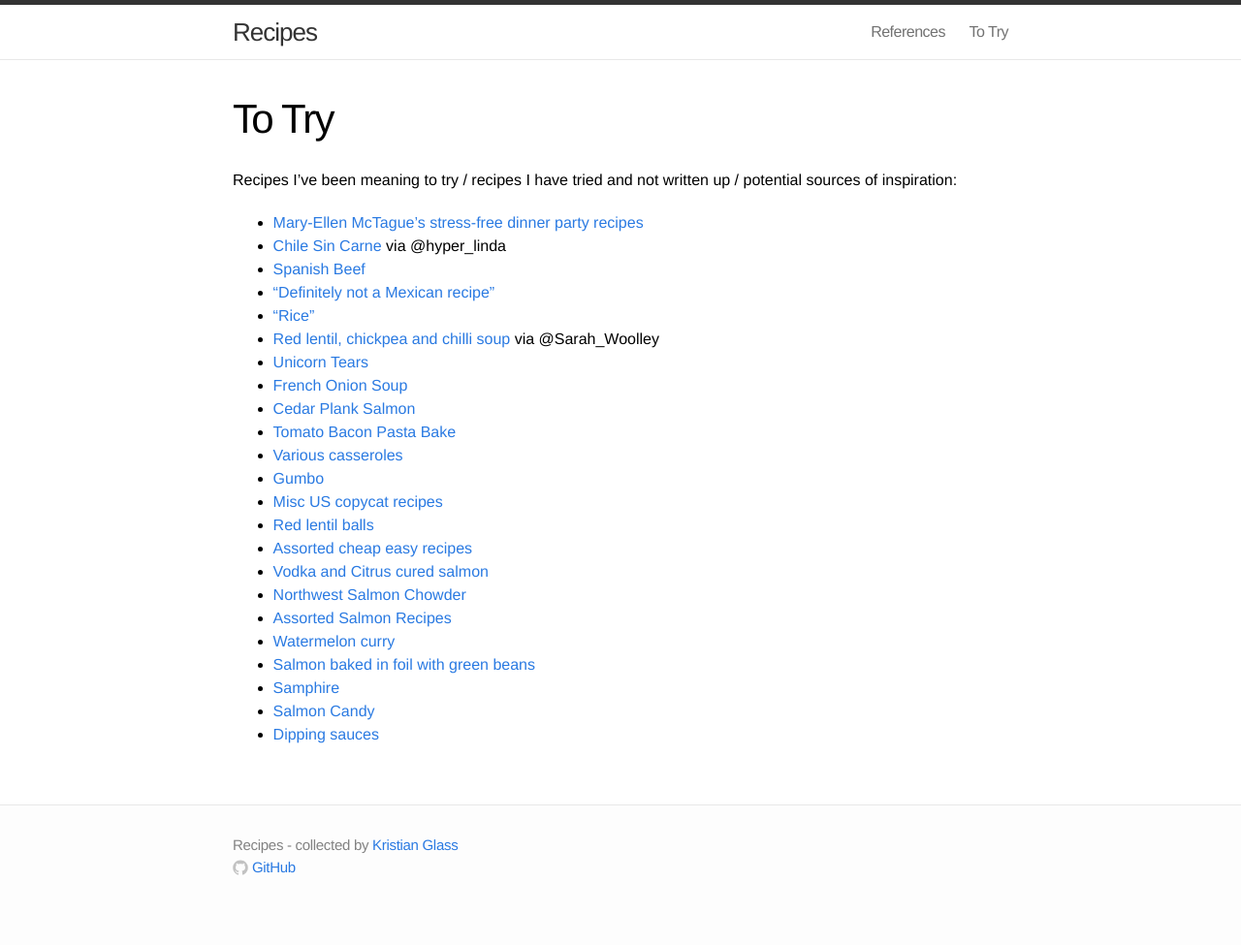
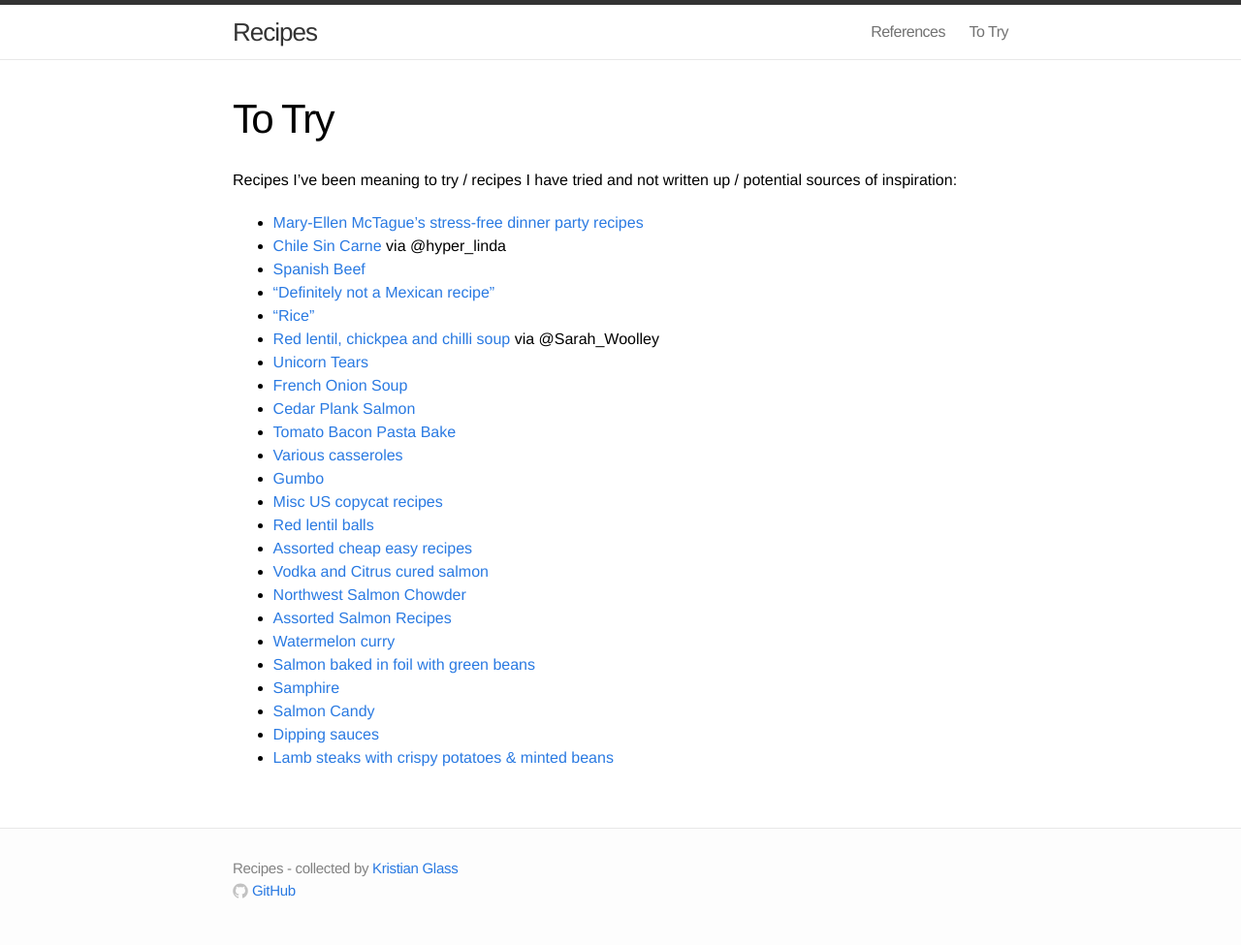
Before and after one commit to doismellburning/recipes, a Jekyll site: the page built from www/to-try.md, in a window 1280 px wide. Shown: the whole page at 97% size. Built offline with Jekyll 4.4.1, drawn with Linux system fonts in a browser that asks for light colours; before the commit the page ends 951 px from its top, so only the background shows below that.

Commit message:
Added lamb recipe

```diff
--- a/www/to-try.md
+++ b/www/to-try.md
@@ -28,3 +28,4 @@ Recipes I've been meaning to try / recipes I have tried and not written up / pot
 * [Samphire](http://www.bbc.co.uk/food/recipes/saltandpepperbuttere_88854)
 * [Salmon Candy](https://imgur.com/a/W7iaB)
 * [Dipping sauces](https://www.reddit.com/r/Cooking/comments/2p995f/dipping_sauces_for_steamed_vegetables/)
+* [Lamb steaks with crispy potatoes & minted beans](http://www.bbcgoodfood.com/recipe/lamb-steaks-crispy-potatoes-minted-beans)
```
